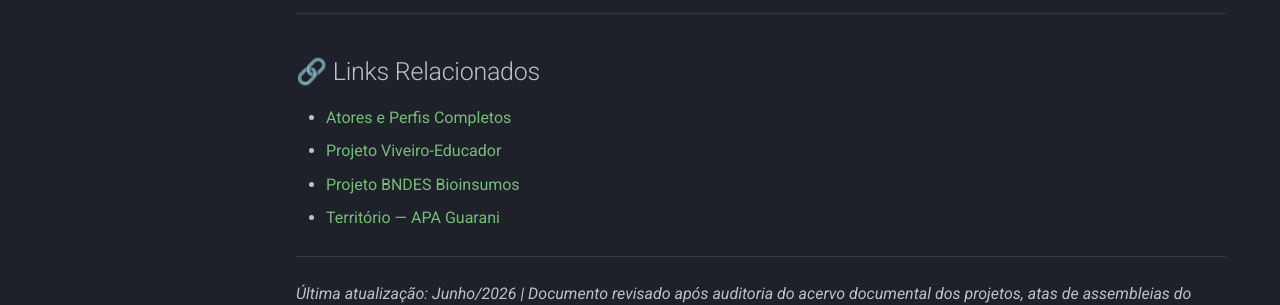
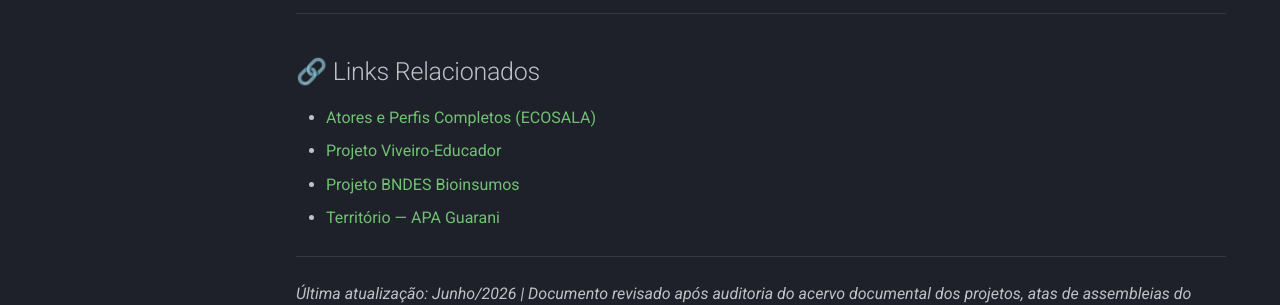
Before and after one commit to takwaratec/plataforma-juventude-solidaria-2026, an MkDocs documentation site: the page built from docs/historia.md, in a window 1280 px wide and 900 px high, scrolled down 3446 px. Shown: the part 499-804 px from the top of the window. Built offline with MkDocs 1.6.1 and Material for MkDocs 9.7.7, drawn with Linux system fonts in a browser that asks for light colours; comment, search, counter and statistics services are not loaded.

Commit message:
Corrige links quebrados de atores.md para ECOSALA

```diff
--- a/docs/historia.md
+++ b/docs/historia.md
@@ -110,7 +110,7 @@
 
 ## 🔗 Links Relacionados
 
-- [Atores e Perfis Completos](atores.md)
+- [Atores e Perfis Completos (ECOSALA)](https://github.com/takwaratec/ECOSALA)
 - [Projeto Viveiro-Educador](projetos/viveiro-educador.md)
 - [Projeto BNDES Bioinsumos](projetos/biofabricas-bndes.md)
 - [Território — APA Guarani](territorio.md)
```
Also changed, not shown: docs/index.md (+1 -1 lines).
